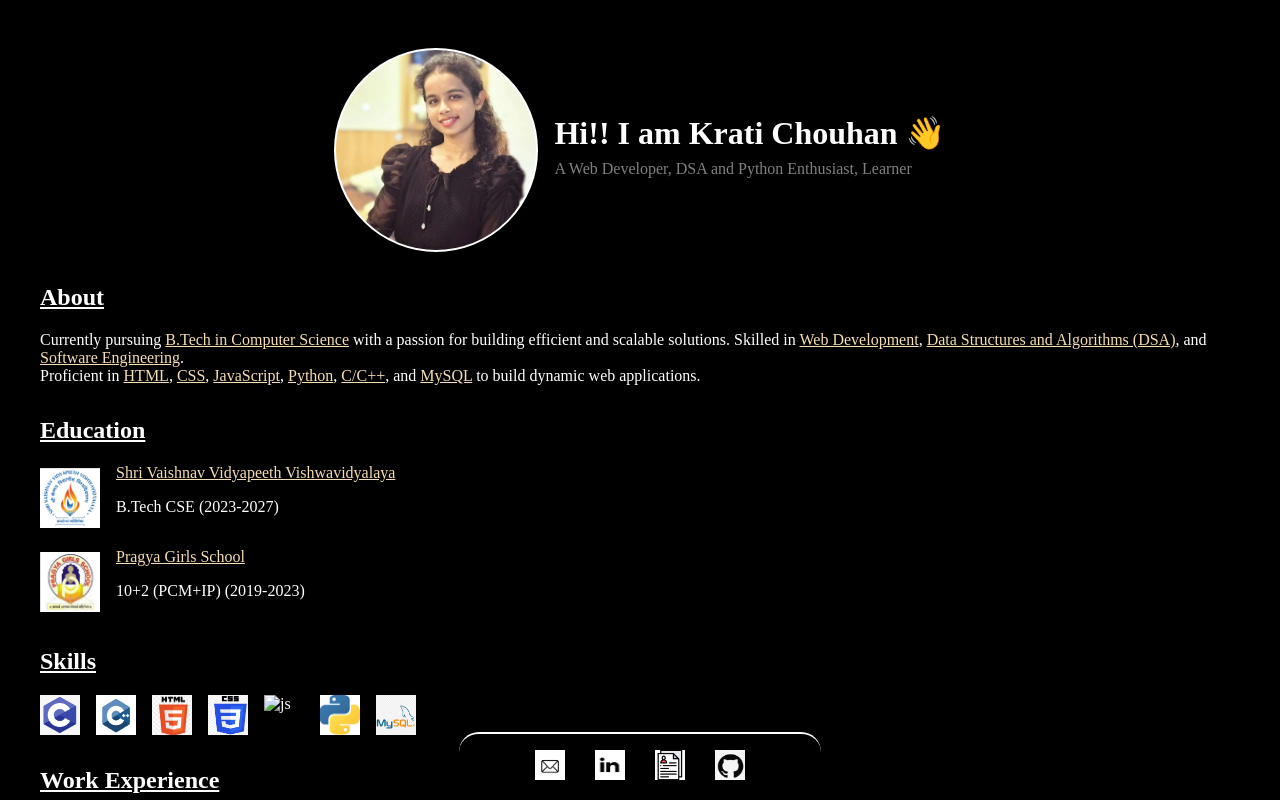
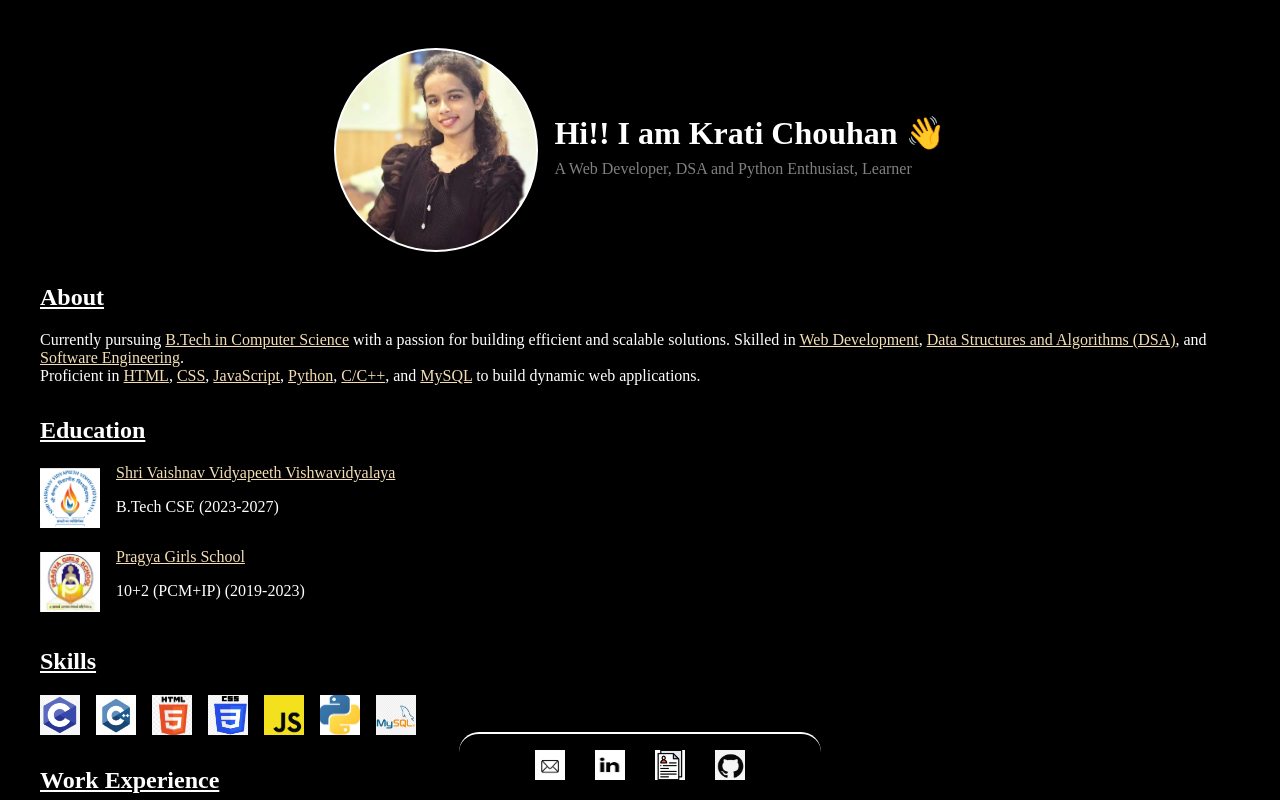
Before and after one commit to krati-chouhan/krati, a plain HTML site: page index.html in a window 1280 px wide. Shown: the top 800 px of the page. Drawn offline with Linux system fonts and the light colour scheme.

Commit message:
index.html

```diff
--- a/index.html
+++ b/index.html
@@ -49,7 +49,7 @@
         <img src="c++.png" alt="c++" title="C++"/>
         <img src="html.png" alt="html" title="HTML"/>
         <img src="css.png" alt="css" title="CSS" />
-        <img src="js.png" alt="js" title="JavaScript" />
+        <img src="javascript.png" alt="js" title="JavaScript" />
         <img src="python.png" alt="python" title="Python" />
         <img src="sql.png" alt="sql" title="MySQL" />
       </div>
@@ -84,4 +84,5 @@
 
   </div>
 </body>
+
 </html>
```
